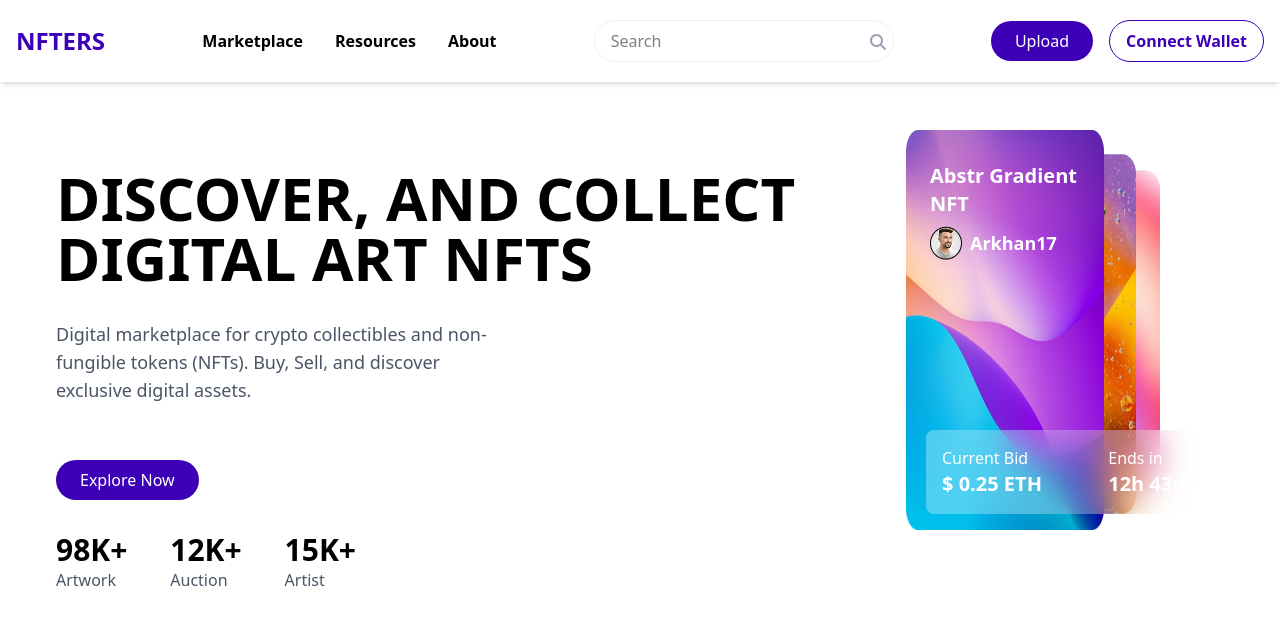
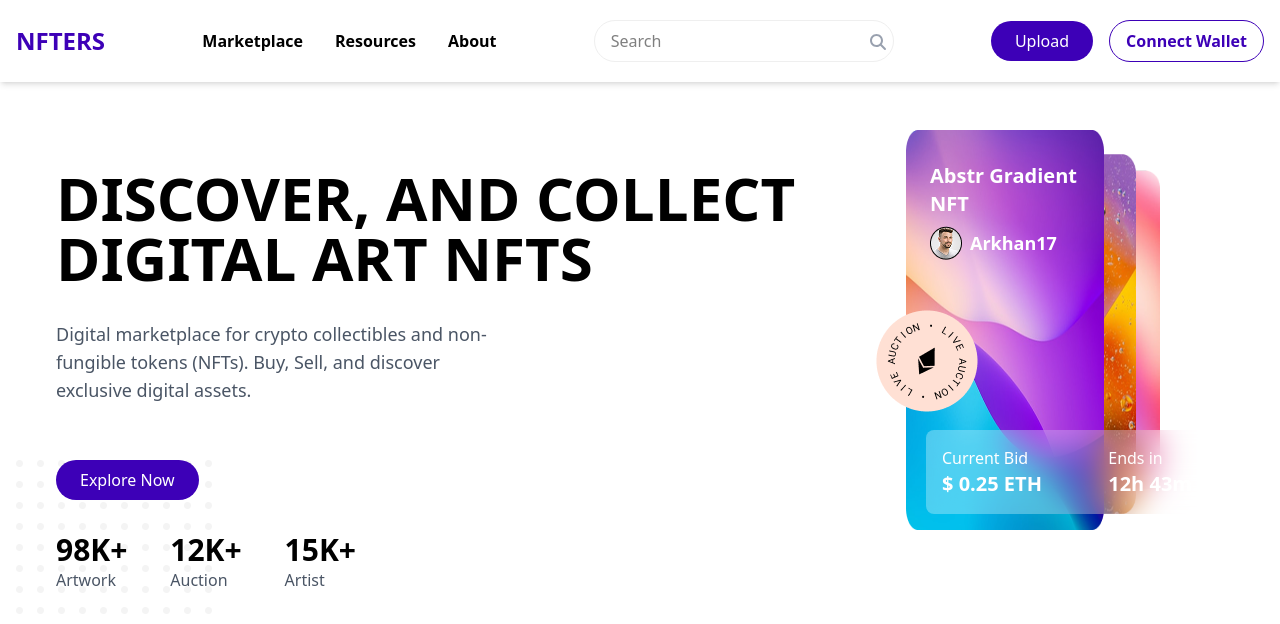
Before and after one commit to walidashraf0/Nft-marketplace, a React app: page / in a window 1280 px wide. Shown: the top 624 px of the page. Built offline with nearby package versions, Linux system fonts and the light colour scheme; the HTML template or start-up script is replaced by a standard one.

Commit message:
Finishing Hero Section

```diff
--- a/src/componenets/Hero/Hero.jsx
+++ b/src/componenets/Hero/Hero.jsx
@@ -5,11 +5,13 @@ import MainImage from "../../assets/mainunsplash.png";
 import SecondImage from "../../assets/secondunsplash.png";
 import ThirdImage from "../../assets/thirdunsplash.png";
 import Avatar from "../../assets/avatar.png";
+import Circle from "../../assets/circle.png";
+import Dot from "../../assets/Dot.png";
 
 const Hero = () => {
   return (
     <section className="container m-auto px-4 py-2">
-      <div className="flex items-center justify-between p-10">
+      <div className="relative flex items-center justify-between p-10">
         <div className="flex flex-col justify-between gap-8">
           <h1 className="uppercase font-extrabold text-6xl w-[850px]">
             Discover, and collect Digital Art NFTs
@@ -44,10 +46,14 @@ const Hero = () => {
               />
               <div className="absolute top-6">
                 <div className="p-2 ml-4">
-                    <h3 className="text-xl text-white font-bold">Abstr Gradient NFT</h3>
+                  <h3 className="text-xl text-white font-bold">
+                    Abstr Gradient NFT
+                  </h3>
                   <article className="flex items-center gap-2 mt-2">
                     <img src={Avatar} alt="Avatar" />
-                        <span className="text-white text-lg font-bold">Arkhan17</span>
+                    <span className="text-white text-lg font-bold">
+                      Arkhan17
+                    </span>
                   </article>
                 </div>
               </div>
@@ -77,6 +83,12 @@ const Hero = () => {
           <div className="absolute top-10 right-16 z-10">
             <img src={ThirdImage} className="h-[320px]" alt="ThirdImage" />
           </div>
+          <div className="absolute bottom-50 -left-12 z-40">
+            <img src={Circle} alt="Circle" />
+          </div>
+        </div>
+        <div className="absolute bottom-14 left-0 -z-10">
+          <img src={Dot} alt="Dot" />
         </div>
       </div>
     </section>
```
Also changed, not shown: src/assets/Dot.png (added), src/assets/circle.png (added). Lines whose indentation alone changed are shown as unchanged.
